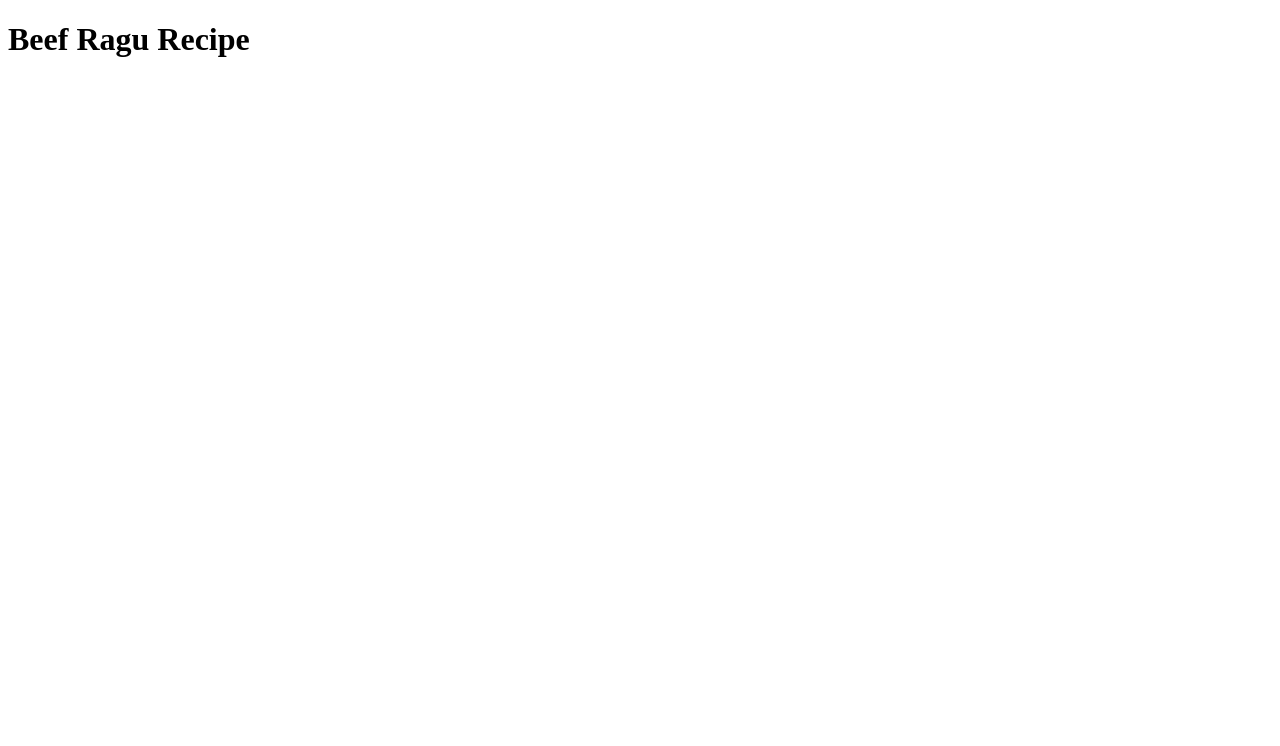
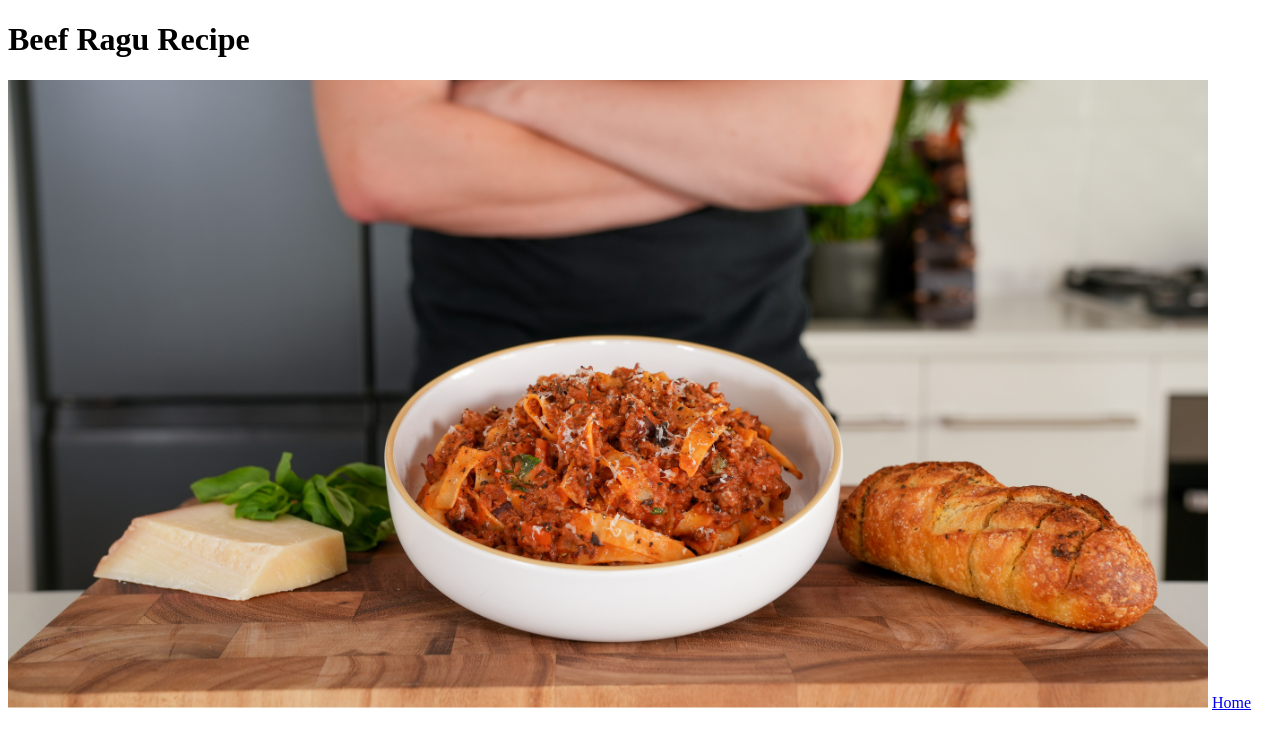
Before and after one commit to KnightOwl25/odin-recipes, a plain HTML site: page recipes/beef_ragu.html in a window 1280 px wide. Drawn offline with Linux system fonts and the light colour scheme.

Commit message:
Added links to Beef Ragu recipe, home page and Beef Ragu image

```diff
--- a/recipes/beef_ragu.html
+++ b/recipes/beef_ragu.html
@@ -7,5 +7,8 @@
 
     <body>
         <h1>Beef Ragu Recipe</h1>
+        <img src="Beef Ragu.png">
+        <a href="../index.html" target="_blank"
+        rel="noopener noreferrer">Home</a>
     </body>
 </html>
```
Also changed, not shown: index.html (+2 -0 lines), recipes/Beef Ragu.png (added).
